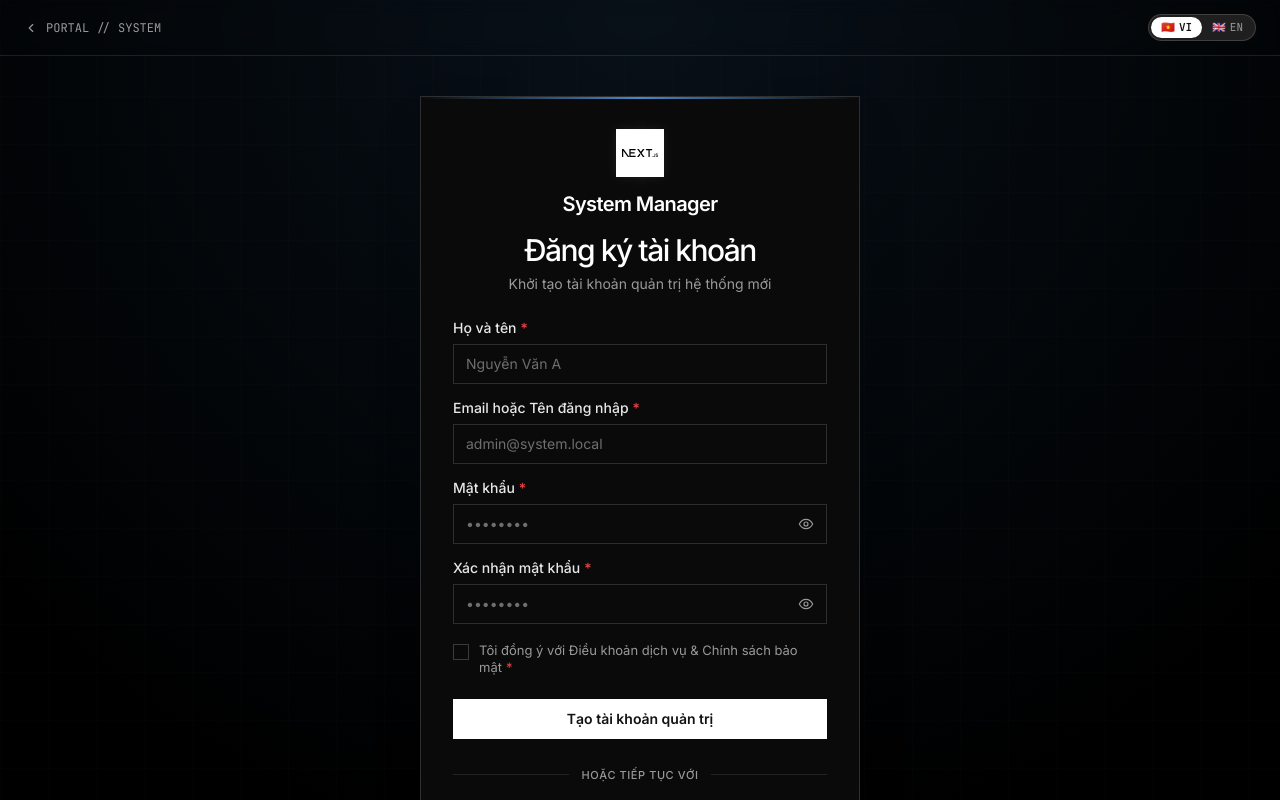
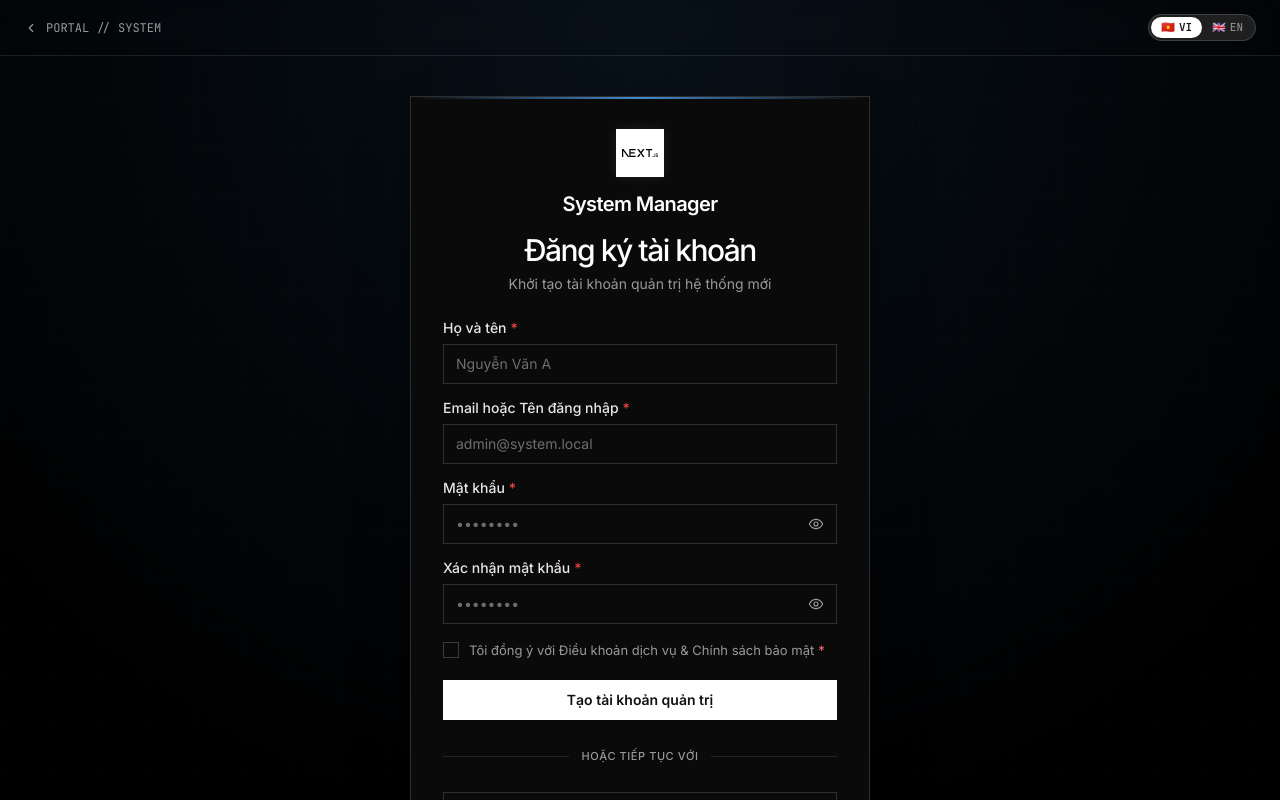
Before and after one commit to Dev-Shin-2002/Next_System, a Next.js app: page /register in a window 1280 px wide. Shown: the top 800 px of the page. Built offline with nearby package versions, Linux system fonts and the light colour scheme.

Commit message:
login  - register

```diff
--- a/src/app/globals.css
+++ b/src/app/globals.css
@@ -119,6 +119,7 @@
   color: #121212;
   border-color: #ffffff;
 }
+
 .dt-btn--primary:hover:not(:disabled) {
   background-color: #e7e7e7;
   border-color: #e7e7e7;
@@ -129,6 +130,7 @@
   color: #ffffff;
   border-color: rgba(255, 255, 255, 0.15);
 }
+
 .dt-btn--secondary:hover:not(:disabled) {
   background-color: #161616;
   border-color: rgba(255, 255, 255, 0.35);
@@ -139,6 +141,7 @@
   color: #999999;
   border-color: transparent;
 }
+
 .dt-btn--ghost:hover:not(:disabled) {
   color: #ffffff;
   background-color: rgba(255, 255, 255, 0.06);
@@ -149,6 +152,7 @@
   color: #ffffff;
   border-color: #ef4444;
 }
+
 .dt-btn--danger:hover:not(:disabled) {
   background-color: #dc2626;
   border-color: #dc2626;
@@ -157,11 +161,15 @@
 /* Dark Tech Checkbox System (/style-md) */
 .dt-checkbox {
   display: inline-flex;
-  align-items: flex-start;
+  align-items: center;
   gap: 0.625rem;
   cursor: pointer;
   user-select: none;
   position: relative;
+}
+
+.dt-checkbox--with-desc {
+  align-items: flex-start;
 }
 
 .dt-checkbox[data-disabled="true"] {
@@ -186,7 +194,7 @@
   width: 16px;
   height: 16px;
   flex-shrink: 0;
-  margin-top: 2px;
+  margin: 0;
   background-color: #0a0a0a;
   border: 1px solid rgba(255, 255, 255, 0.2);
   border-radius: 0px !important;
@@ -194,35 +202,64 @@
   box-sizing: border-box;
 }
 
+.dt-checkbox--with-desc .dt-checkbox__box {
+  margin-top: 2px;
+}
+
 .dt-checkbox:hover .dt-checkbox__box {
   border-color: rgba(255, 255, 255, 0.45);
 }
 
-.dt-checkbox__input:focus-visible + .dt-checkbox__box {
+.dt-checkbox__input:focus-visible+.dt-checkbox__box {
   outline: 2px solid #52a8ff;
   outline-offset: 2px;
 }
 
 .dt-checkbox[data-checked="true"] .dt-checkbox__box {
   background-color: #52a8ff;
-  border-color: #52a8ff;
+  border-color: #52a8ff !important;
   color: #000000;
 }
 
-.dt-checkbox[data-invalid="true"] .dt-checkbox__box {
-  border-color: #ef4444;
+.dt-checkbox[data-invalid="true"]:not([data-checked="true"]) .dt-checkbox__box {
+  border-color: #f87171;
+  background-color: rgba(248, 113, 113, 0.08);
 }
 
 .dt-checkbox__label {
+  display: inline-flex;
+  align-items: center;
   font-family: var(--font-sans), sans-serif;
   font-size: 0.8125rem;
-  line-height: 1.35;
+  line-height: 1.25;
   color: #999999;
   transition: color 100ms ease;
 }
 
+.dt-checkbox--with-desc .dt-checkbox__label {
+  display: flex;
+  flex-direction: column;
+  align-items: flex-start;
+}
+
 .dt-checkbox:hover .dt-checkbox__label {
   color: #ffffff;
+}
+
+/* Dark Tech Auth Card Layout (/style-md) */
+.dt-auth-card {
+  width: 100%;
+  max-width: 460px;
+  background-color: #0a0a0a;
+  border: 1px solid rgba(255, 255, 255, 0.15);
+  border-radius: 0px !important;
+  padding: 2rem;
+  display: flex;
+  flex-direction: column;
+  gap: 1.5rem;
+  position: relative;
+  box-shadow: 0 25px 50px -12px rgba(0, 0, 0, 0.5);
+  box-sizing: border-box;
 }
 
 .v-chip {
@@ -273,7 +310,9 @@
    muted #999999, headline #ffffff, focus ring and webkit autofill.
    ------------------------------------------------------------------ */
 
-.dt-input { transition: none; }
+.dt-input {
+  transition: none;
+}
 
 @media (prefers-reduced-motion: no-preference) {
   .dt-input {
@@ -288,13 +327,27 @@
   box-shadow: 0 0 0 2px #52a8ff;
 }
 
-.dt-input[data-invalid="true"] { border-color: #ef4444; }
-.dt-input[data-invalid="true"]:focus-within { box-shadow: 0 0 0 2px #ef4444; }
+.dt-input[data-invalid="true"] {
+  border-color: #ef4444;
+}
 
-.dt-input[data-disabled="true"] { opacity: 0.5; cursor: not-allowed; }
+.dt-input[data-invalid="true"]:focus-within {
+  box-shadow: 0 0 0 2px #ef4444;
+}
 
-.dt-input__control::placeholder { color: #999999; opacity: 0.7; }
-.dt-input__control:disabled { cursor: not-allowed; }
+.dt-input[data-disabled="true"] {
+  opacity: 0.5;
+  cursor: not-allowed;
+}
+
+.dt-input__control::placeholder {
+  color: #999999;
+  opacity: 0.7;
+}
+
+.dt-input__control:disabled {
+  cursor: not-allowed;
+}
 
 /* Chrome autofill would otherwise paint a white background on the dark card */
 .dt-input__control:-webkit-autofill {
@@ -316,9 +369,20 @@
   color: #999999;
   cursor: pointer;
 }
-.dt-input__action:hover { color: #ffffff; }
-.dt-input__action:focus-visible { outline: 2px solid #52a8ff; outline-offset: -2px; }
-.dt-input__action:disabled { cursor: not-allowed; color: #999999; }
+
+.dt-input__action:hover {
+  color: #ffffff;
+}
+
+.dt-input__action:focus-visible {
+  outline: 2px solid #52a8ff;
+  outline-offset: -2px;
+}
+
+.dt-input__action:disabled {
+  cursor: not-allowed;
+  color: #999999;
+}
 
 
 body {
--- a/src/components/auth/EmailForm.tsx
+++ b/src/components/auth/EmailForm.tsx
@@ -70,7 +70,10 @@ export function EmailForm() {
         type="email"
         placeholder={t('auth.emailPlaceholder')}
         value={email}
-        onChange={(e) => setEmail(e.target.value)}
+        onChange={(e) => {
+          setEmail(e.target.value);
+          if (errors.email) setErrors((prev) => ({ ...prev, email: undefined }));
+        }}
         error={errors.email}
         required
         autoComplete="email"
@@ -83,7 +86,10 @@ export function EmailForm() {
           type="password"
           placeholder={t('auth.passwordPlaceholder')}
           value={password}
-          onChange={(e) => setPassword(e.target.value)}
+          onChange={(e) => {
+            setPassword(e.target.value);
+            if (errors.password) setErrors((prev) => ({ ...prev, password: undefined }));
+          }}
           error={errors.password}
           required
           autoComplete="current-password"
--- a/src/components/auth/LoginCard.tsx
+++ b/src/components/auth/LoginCard.tsx
@@ -8,7 +8,6 @@ import { Logo } from '@/components/common/Logo';
 import { Typography } from '@/components/common/Typography';
 import { EmailForm } from './EmailForm';
 import { OAuthButtons } from './OAuthButtons';
-import { TOKENS } from '@/theme';
 
 export function LoginCard() {
   const { t } = useTranslation();
@@ -21,12 +20,7 @@ export function LoginCard() {
   };
 
   return (
-    <div
-      className="w-full max-w-[440px] bg-[#0a0a0a] border border-white/15 p-8 flex flex-col gap-6 shadow-2xl relative"
-      style={{
-        borderRadius: TOKENS.radius.card, // 0px brutalist
-      }}
-    >
+    <div className="dt-auth-card">
       {/* Top subtle blue laser accent line */}
       <div className="absolute top-0 left-0 right-0 h-[2px] bg-gradient-to-r from-transparent via-[#52a8ff] to-transparent opacity-80" />
 
--- a/src/components/auth/RegisterCard.tsx
+++ b/src/components/auth/RegisterCard.tsx
@@ -8,7 +8,6 @@ import { Logo } from '@/components/common/Logo';
 import { Typography } from '@/components/common/Typography';
 import { RegisterForm } from './RegisterForm';
 import { OAuthButtons } from './OAuthButtons';
-import { TOKENS } from '@/theme';
 
 export function RegisterCard() {
   const { t } = useTranslation();
@@ -21,12 +20,7 @@ export function RegisterCard() {
   };
 
   return (
-    <div
-      className="w-full max-w-[440px] bg-[#0a0a0a] border border-white/15 p-8 flex flex-col gap-6 shadow-2xl relative"
-      style={{
-        borderRadius: TOKENS.radius.card, // 0px brutalist
-      }}
-    >
+    <div className="dt-auth-card">
       {/* Top subtle blue laser accent line */}
       <div className="absolute top-0 left-0 right-0 h-[2px] bg-gradient-to-r from-transparent via-[#52a8ff] to-transparent opacity-80" />
 
--- a/src/components/auth/RegisterForm.tsx
+++ b/src/components/auth/RegisterForm.tsx
@@ -92,7 +92,10 @@ export function RegisterForm() {
         type="text"
         placeholder={t('auth.namePlaceholder')}
         value={name}
-        onChange={(e) => setName(e.target.value)}
+        onChange={(e) => {
+          setName(e.target.value);
+          if (errors.name) setErrors((prev) => ({ ...prev, name: undefined }));
+        }}
         error={errors.name}
         required
         autoComplete="name"
@@ -104,7 +107,10 @@ export function RegisterForm() {
         type="email"
         placeholder={t('auth.emailPlaceholder')}
         value={email}
-        onChange={(e) => setEmail(e.target.value)}
+        onChange={(e) => {
+          setEmail(e.target.value);
+          if (errors.email) setErrors((prev) => ({ ...prev, email: undefined }));
+        }}
         error={errors.email}
         required
         autoComplete="email"
@@ -116,7 +122,10 @@ export function RegisterForm() {
         type="password"
         placeholder={t('auth.passwordPlaceholder')}
         value={password}
-        onChange={(e) => setPassword(e.target.value)}
+        onChange={(e) => {
+          setPassword(e.target.value);
+          if (errors.password) setErrors((prev) => ({ ...prev, password: undefined }));
+        }}
         error={errors.password}
         required
         autoComplete="new-password"
@@ -128,7 +137,10 @@ export function RegisterForm() {
         type="password"
         placeholder={t('auth.confirmPasswordPlaceholder')}
         value={confirmPassword}
-        onChange={(e) => setConfirmPassword(e.target.value)}
+        onChange={(e) => {
+          setConfirmPassword(e.target.value);
+          if (errors.confirmPassword) setErrors((prev) => ({ ...prev, confirmPassword: undefined }));
+        }}
         error={errors.confirmPassword}
         required
         autoComplete="new-password"
@@ -137,7 +149,10 @@ export function RegisterForm() {
 
       <Checkbox
         checked={agreeTerms}
-        onChange={(e) => setAgreeTerms(e.target.checked)}
+        onChange={(e) => {
+          setAgreeTerms(e.target.checked);
+          if (errors.terms) setErrors((prev) => ({ ...prev, terms: undefined }));
+        }}
         error={errors.terms}
         disabled={isSubmitting}
         required
--- a/src/components/common/Checkbox.tsx
+++ b/src/components/common/Checkbox.tsx
@@ -59,15 +59,17 @@ export const Checkbox = React.forwardRef<HTMLInputElement, CheckboxProps>(functi
     };
 
     const hasError = Boolean(error);
+    const showError = hasError && !isChecked;
+    const hasDescription = Boolean(description);
 
     return (
         <div className={cx('flex flex-col gap-1', className)} style={style}>
             <label
                 htmlFor={inputId}
-                className="dt-checkbox"
+                className={cx('dt-checkbox', hasDescription && 'dt-checkbox--with-desc')}
                 data-checked={isChecked ? 'true' : undefined}
                 data-disabled={disabled ? 'true' : undefined}
-                data-invalid={hasError ? 'true' : undefined}
+                data-invalid={showError ? 'true' : undefined}
             >
                 <input
                     ref={ref}
@@ -77,8 +79,8 @@ export const Checkbox = React.forwardRef<HTMLInputElement, CheckboxProps>(functi
                     onChange={handleChange}
                     disabled={disabled}
                     required={required}
-                    aria-invalid={hasError ? true : undefined}
-                    aria-describedby={hasError ? errorId : undefined}
+                    aria-invalid={showError ? true : undefined}
+                    aria-describedby={showError ? errorId : undefined}
                     className="dt-checkbox__input"
                     {...rest}
                 />
@@ -88,12 +90,12 @@ export const Checkbox = React.forwardRef<HTMLInputElement, CheckboxProps>(functi
                 </span>
 
                 {label || description ? (
-                    <span className="dt-checkbox__label flex flex-col gap-0.5">
+                    <span className="dt-checkbox__label">
                         {label ? (
-                            <span>
+                            <span className="inline-flex items-center">
                                 {label}
                                 {required ? (
-                                    <span aria-hidden="true" style={{ marginLeft: 4, color: '#ef4444' }}>
+                                    <span aria-hidden="true" style={{ marginLeft: 4, color: '#f87171' }}>
                                         *
                                     </span>
                                 ) : null}
@@ -108,8 +110,8 @@ export const Checkbox = React.forwardRef<HTMLInputElement, CheckboxProps>(functi
                 ) : null}
             </label>
 
-            {hasError ? (
-                <span id={errorId} role="alert" className="text-xs text-[#ef4444] font-sans pl-6">
+            {showError ? (
+                <span id={errorId} role="alert" className="text-xs text-[#f87171] font-sans pl-[26px]">
                     {error}
                 </span>
             ) : null}
```
